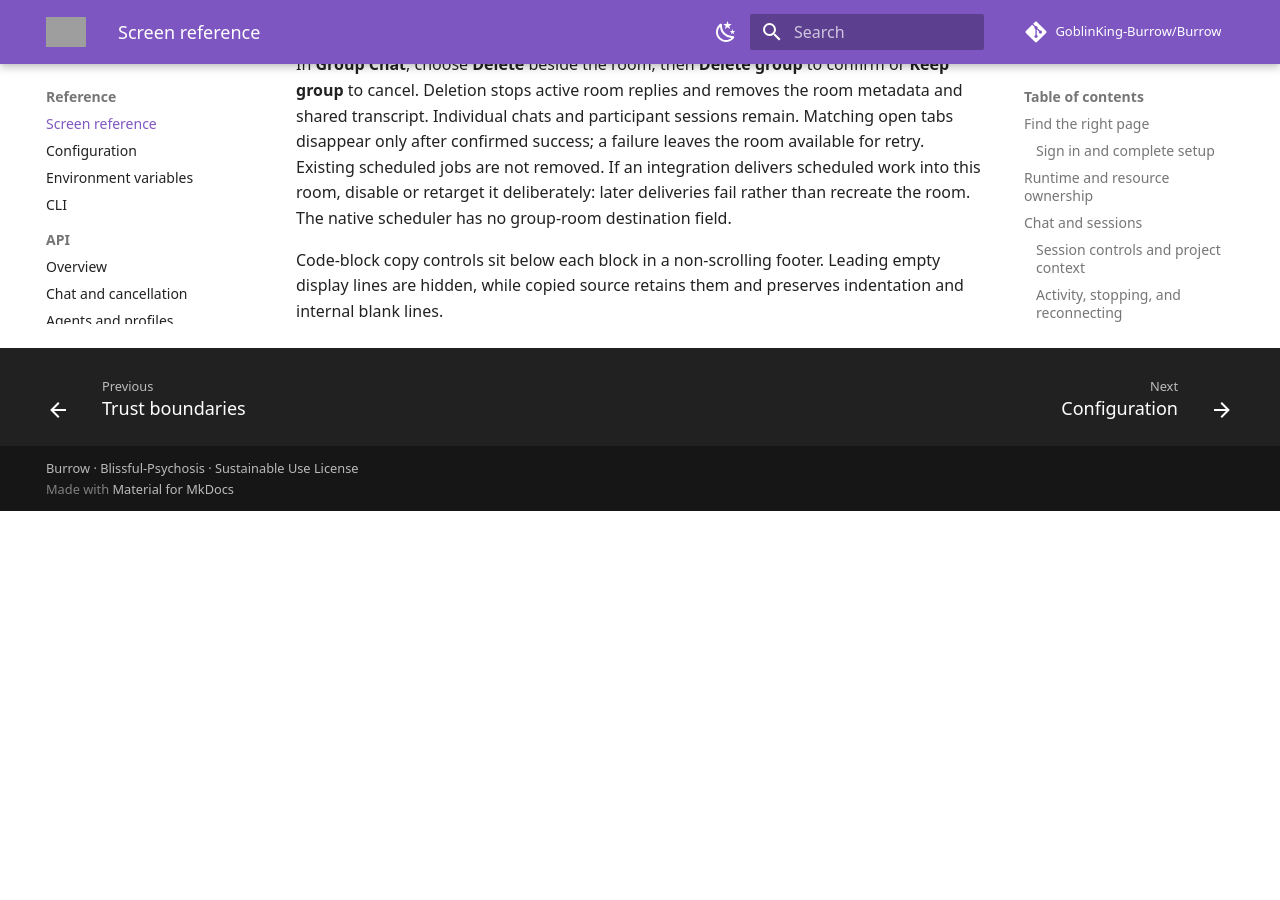
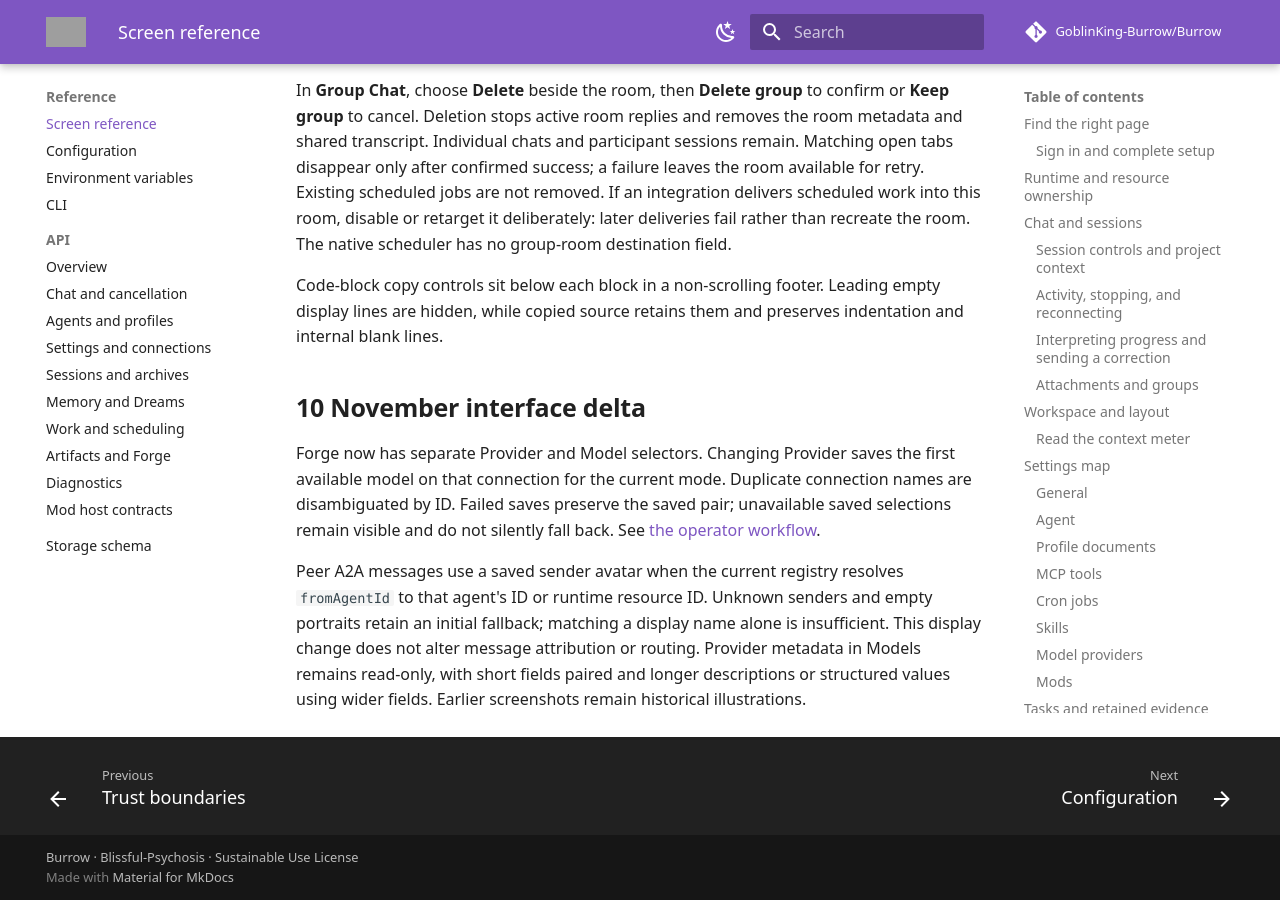
Before and after one commit to NightShaman/Burrow, an MkDocs documentation site: the page built from docs/concepts/interface.md, in a window 1280 px wide and 900 px high, scrolled down 27118 px. Built offline with MkDocs 1.6.1 and Material for MkDocs 9.7.7, drawn with Linux system fonts in a browser that asks for light colours; comment, search, counter and statistics services are not loaded; before the commit the page ends 27629 px from its top, so only the background shows below that; some of the changed text lies outside the part shown; grey boxes are pictures that could not be loaded.

Commit message:
docs: reconcile November 10 implementation and skill guidance [skip ci]

```diff
--- a/docs/concepts/interface.md
+++ b/docs/concepts/interface.md
@@ -295,7 +295,7 @@
 
 Forge provides **Image**, **Video**, **Speech**, **Music**, and **Recents** views. Available generation models come from `GET /api/forge/catalog`; a visible mode may have no supported or configured model. In particular, the interface explicitly represents unavailable video and source-attachment capabilities.
 
-Choose an available model, enter the prompt or speech script, and start generation. Music has separate musical-direction and optional lyrics inputs; lyrics are guidance rather than a guarantee of verbatim output. `POST /api/forge/jobs` accepts the job, and the UI polls queued or running jobs. Inspect the resulting artifact or failure details. **Attach to conversation** uses the current agent and session, so verify that destination first.
+Choose **Provider**, then an available **Model** for that connection and media mode, enter the prompt or speech script, and start generation. Music has separate musical-direction and optional lyrics inputs; lyrics are guidance rather than a guarantee of verbatim output. `POST /api/forge/jobs` accepts the job, and the UI polls queued or running jobs. Inspect the resulting artifact or failure details. **Attach to conversation** uses the current agent and session, so verify that destination first.
 
 Supported PNG, JPEG, GIF and WebP artifacts up to 20 MiB also offer **Copy reference**. Paste the resulting `[forge:job-id:artifact-id]` into a chat so the agent can inspect that retained original with `attachment_view`, without attaching a new chat copy. It is a reference within the same operator-owned Burrow, not a public URL or a backup. Deleted or unavailable originals cannot be reopened. See [Forge references](../guide/everyday-use.md#reuse-a-forge-image-in-another-chat).
 
@@ -406,3 +406,10 @@
 In **Group Chat**, choose **Delete** beside the room, then **Delete group** to confirm or **Keep group** to cancel. Deletion stops active room replies and removes the room metadata and shared transcript. Individual chats and participant sessions remain. Matching open tabs disappear only after confirmed success; a failure leaves the room available for retry. Existing scheduled jobs are not removed. If an integration delivers scheduled work into this room, disable or retarget it deliberately: later deliveries fail rather than recreate the room. The native scheduler has no group-room destination field.
 
 Code-block copy controls sit below each block in a non-scrolling footer. Leading empty display lines are hidden, while copied source retains them and preserves indentation and internal blank lines.
+
+
+## 10 November interface delta
+
+Forge now has separate Provider and Model selectors. Changing Provider saves the first available model on that connection for the current mode. Duplicate connection names are disambiguated by ID. Failed saves preserve the saved pair; unavailable saved selections remain visible and do not silently fall back. See [the operator workflow](../guide/everyday-use.md#generate-media-in-forge).
+
+Peer A2A messages use a saved sender avatar when the current registry resolves `fromAgentId` to that agent's ID or runtime resource ID. Unknown senders and empty portraits retain an initial fallback; matching a display name alone is insufficient. This display change does not alter message attribution or routing. Provider metadata in Models remains read-only, with short fields paired and longer descriptions or structured values using wider fields. Earlier screenshots remain historical illustrations.
--- a/docs/development/extensions.md
+++ b/docs/development/extensions.md
@@ -118,3 +118,13 @@
 Checked **9 November 2026**: creating a mod-owned agent provisions an empty `default` conversation in the same transaction as its registry/model ownership. Session listing repairs an identity only when it has no conversation sessions at all. An agent with other sessions does not receive a resurrected default, including when its default was deliberately archived or deleted. This does not change mod ownership or bypass model/permission validation.
 
 Anthropic projects composed tool schemas into provider-compatible object roots while the original runtime/IPC schema remains authoritative. Do not weaken a mod's input validation to imitate that wire projection; see [provider conversion](../concepts/models.md#anthropic-tool-schema-and-image-conversion).
+
+## Discover hidden agent identities explicitly
+
+Checked **10 November 2026**: `context.agents.list()` keeps the panel-visible directory by default. `context.agents.list({ includeHidden: true })` includes registered identities hidden from the Agents panel, such as mod-owned residents. Both modes retain disabled identities with `enabled: false` for historical attribution; callers must separately decide which enabled identities can be selected.
+
+The option must be a boolean. Unknown keys, non-object inputs and nonboolean `includeHidden` values are rejected. The result remains only `{ id, name, enabled }`: no profiles, ownership, capabilities or visibility settings are exposed. Discovery does not change panel visibility, enable an identity or grant authority to act as it. This is the generic mod directory, not native A2A discovery or a new HTTP route.
+
+## Mod-panel API query strings
+
+Checked **10 November 2026**: a main mod panel's scoped `api(path, init?)` forwards query strings under `/api/mods/<declaring-mod-id>`, matching the Archive host's query support. Build filter/cursor values with `URLSearchParams`; do not interpolate unescaped values. The path rejects `..`, backslashes, encoded dot/slash/backslash sequences and fragments. These path checks do not reject the same encoded characters inside query values, and they do not replace endpoint authorization. A Core-looking path or absolute URL passed to this helper remains under the declaring mod's prefix, not an unscoped request.
--- a/docs/project/release-status.md
+++ b/docs/project/release-status.md
@@ -123,3 +123,10 @@
 Compared the successful 8 November source baseline through assembly **2026.11.08.19** (`20523845840bb4763e0fe137d603a7f54d8c5a9d`), Core `a799735c9b0d7fbdeb49dcebfc7acb798356d476` and UI `a7c081019a91f91c038ec2ed65b9b1ab3a50f666`. This pass reconciles operator-wide workspace preference persistence/retry, confirmed group-room deletion and retained participant history, mod-owned initial-session repair, Anthropic schema/image conversion and provider-pool continuation headroom/replay, plus code-block copying behavior.
 
 Unchanged pages retain the **8 November** full-review evidence. Source and test definitions were inspected statically; no application tests, live model/chat calls, migrations, runtime changes or release promotion were performed. Installed/public builds may lag development implementation. Historical screenshots and private-source-link exclusions are preserved.
+
+
+## 10 November ordinary delta review
+
+Inspected assembly **2026.11.10.3**, commit `1a59d735bd3142969830431e55183fd8a5130ae4`, records Core `60427dd6c41e129d6597ee2f4e9bc08eca13f4e1` and UI `7656f04568008b6a94b40c1c8b35cc479db39a22`. The ordinary pass reconciles explicit hidden-identity discovery for mods, provider-filtered Forge selection, saved A2A sender avatars and scoped mod-panel query forwarding. Models metadata remains read-only; navigation spacing, theme styling and the application favicon do not change the documentation site's approved artwork or navigation.
+
+The full page review remains dated **8 November**. Source and test definitions were inspected statically; this is not an application/browser test run, provider call, runtime deployment or release promotion. Unchanged sections retain their prior evidence. Public mirrors and installed builds may lag current development source.
--- a/docs/project/source-map.md
+++ b/docs/project/source-map.md
@@ -6,10 +6,10 @@
 
 | Component | Inspected revision |
 |---|---|
-| Assembled Burrow, build `2026.11.08.19` | `20523845840bb4763e0fe137d603a7f54d8c5a9d` |
-| Core / Backend | `a799735c9b0d7fbdeb49dcebfc7acb798356d476` |
-| UI | `a7c081019a91f91c038ec2ed65b9b1ab3a50f666` |
-| Skills | `b9fe974a5c831b23565c567385a4cad3d1b545c1` |
+| Assembled Burrow, build `2026.11.10.3` | `1a59d735bd3142969830431e55183fd8a5130ae4` |
+| Core / Backend | `60427dd6c41e129d6597ee2f4e9bc08eca13f4e1` |
+| UI | `7656f04568008b6a94b40c1c8b35cc479db39a22` |
+| Skills | `550efc277addd0d872972cbfa4f8a58375a44f48` |
 
 The assembly's `SOURCE_VERSIONS` matches those Backend/UI pins. Private source links are intentionally not published. Older public commit links below remain historical evidence and are not silently repointed to claim current compatibility. Check your installed health/build identity before using a newer capability.
 
@@ -137,3 +137,10 @@
 Compared the successful 8 November source baseline through assembly **2026.11.08.19** (`20523845840bb4763e0fe137d603a7f54d8c5a9d`), Core `a799735c9b0d7fbdeb49dcebfc7acb798356d476` and UI `a7c081019a91f91c038ec2ed65b9b1ab3a50f666`. This pass reconciles operator-wide workspace preference persistence/retry, confirmed group-room deletion and retained participant history, mod-owned initial-session repair, Anthropic schema/image conversion and provider-pool continuation headroom/replay, plus code-block copying behavior.
 
 Unchanged pages retain the **8 November** full-review evidence. Source and test definitions were inspected statically; no application tests, live model/chat calls, migrations, runtime changes or release promotion were performed. Installed/public builds may lag development implementation. Historical screenshots and private-source-link exclusions are preserved.
+
+
+## 10 November ordinary delta review
+
+Inspected assembly **2026.11.10.3**, commit `1a59d735bd3142969830431e55183fd8a5130ae4`, records Core `60427dd6c41e129d6597ee2f4e9bc08eca13f4e1` and UI `7656f04568008b6a94b40c1c8b35cc479db39a22`. The ordinary pass reconciles explicit hidden-identity discovery for mods, provider-filtered Forge selection, saved A2A sender avatars and scoped mod-panel query forwarding. Models metadata remains read-only; navigation spacing, theme styling and the application favicon do not change the documentation site's approved artwork or navigation.
+
+The full page review remains dated **8 November**. Source and test definitions were inspected statically; this is not an application/browser test run, provider call, runtime deployment or release promotion. Unchanged sections retain their prior evidence. Public mirrors and installed builds may lag current development source.
```
Also changed, not shown: docs/guide/everyday-use.md (+3 -1 lines).
